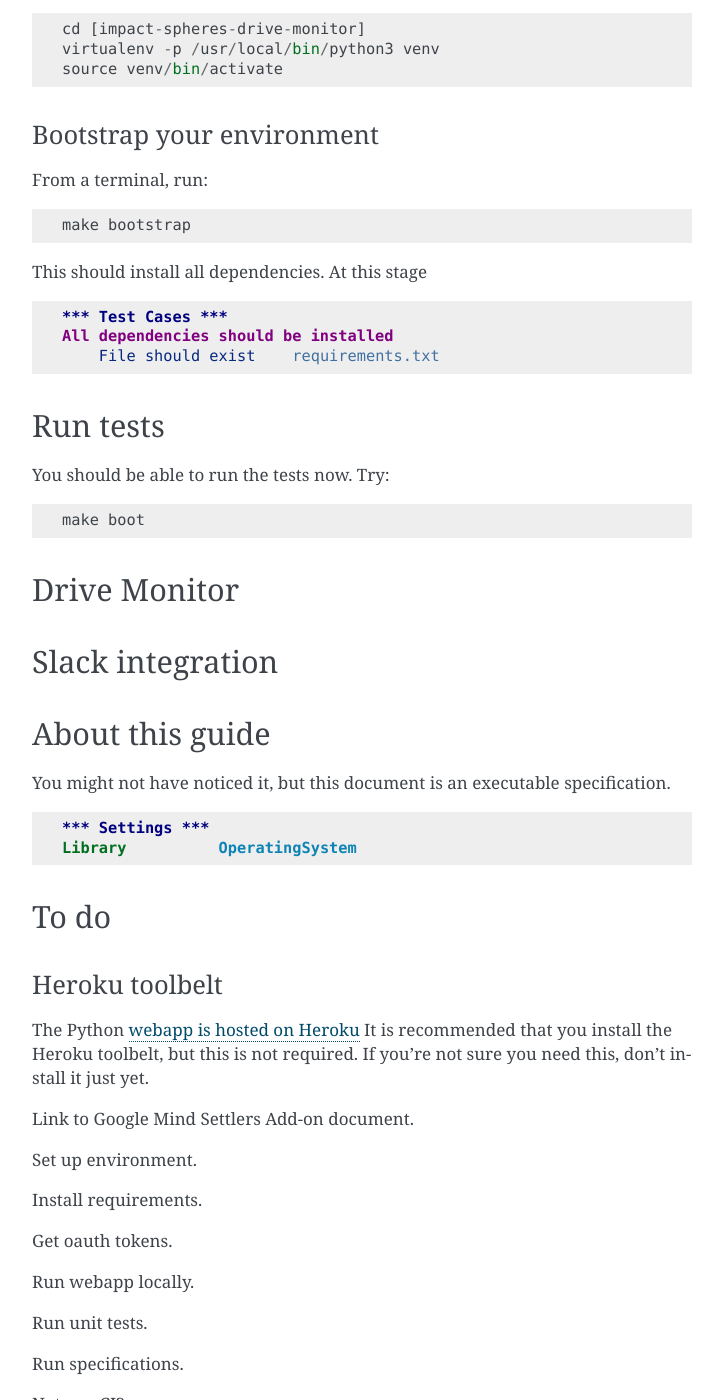
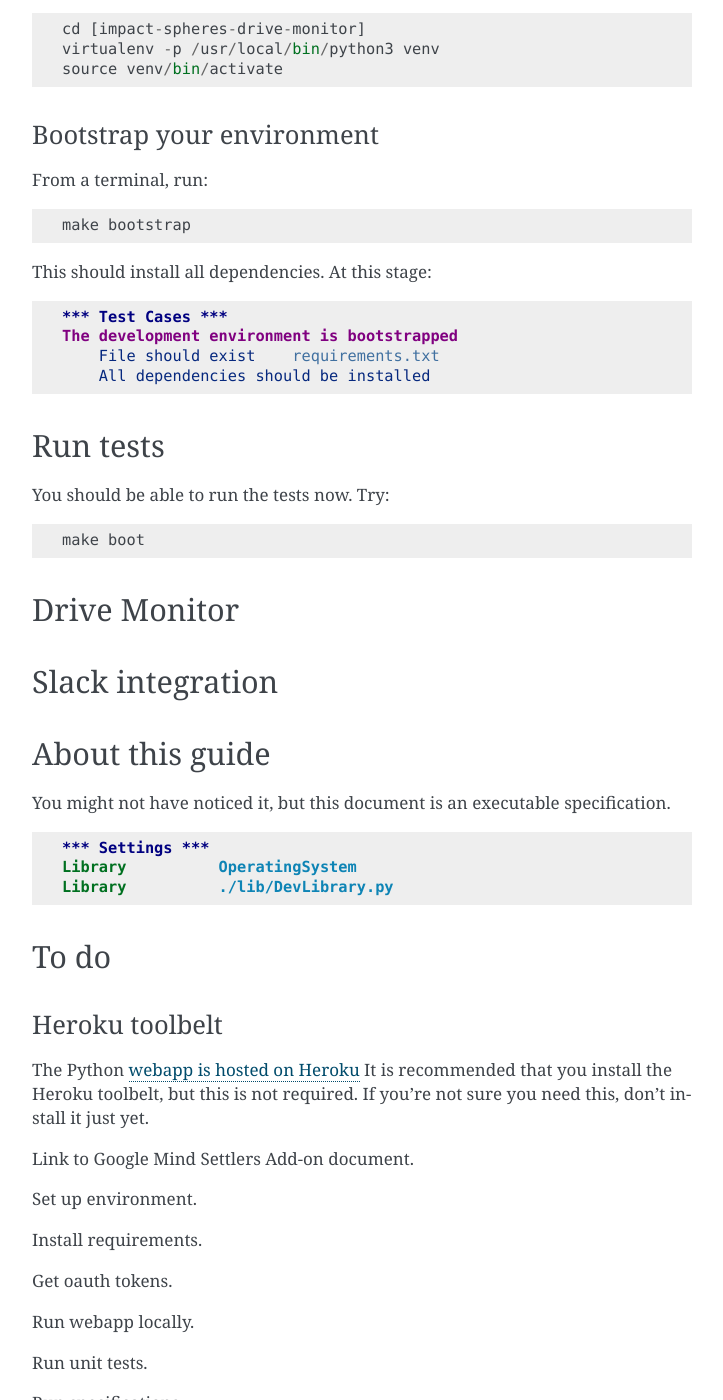
Before and after one commit to serra/impact-spheres-drive-monitor, a Sphinx documentation site: the page built from docs/development.rst, in a window 1280 px wide and 1400 px high, scrolled down 501 px. Shown: the whole window, without its empty margins (388-1111 px from the left). Built offline with Sphinx 7.4.7, drawn with Linux system fonts in a browser that asks for light colours.

```diff
--- a/docs/development.rst
+++ b/docs/development.rst
@@ -37,13 +37,14 @@ From a terminal, run::
 
     make bootstrap
 
-This should install all dependencies. At this stage
+This should install all dependencies. At this stage:
 
 .. code:: robotframework
 
     *** Test Cases ***
-    All dependencies should be installed
+    The development environment is bootstrapped
         File should exist    requirements.txt
+        All dependencies should be installed
 
 Run tests
 =========
@@ -76,6 +77,7 @@ You might not have noticed it, but this document is an executable specification.
 
     *** Settings ***
     Library          OperatingSystem
+    Library          ./lib/DevLibrary.py
 
 
 To do
--- /dev/null
+++ b/docs/lib/DevLibrary.py
@@ -0,0 +1,11 @@
+import pkg_resources
+
+
+class DevLibrary:
+
+    def __init__(sefl):
+        pass
+
+    def all_dependencies_should_be_installed(self):
+        with open('requirements.txt') as reqs:
+            pkg_resources.require(reqs)
```
